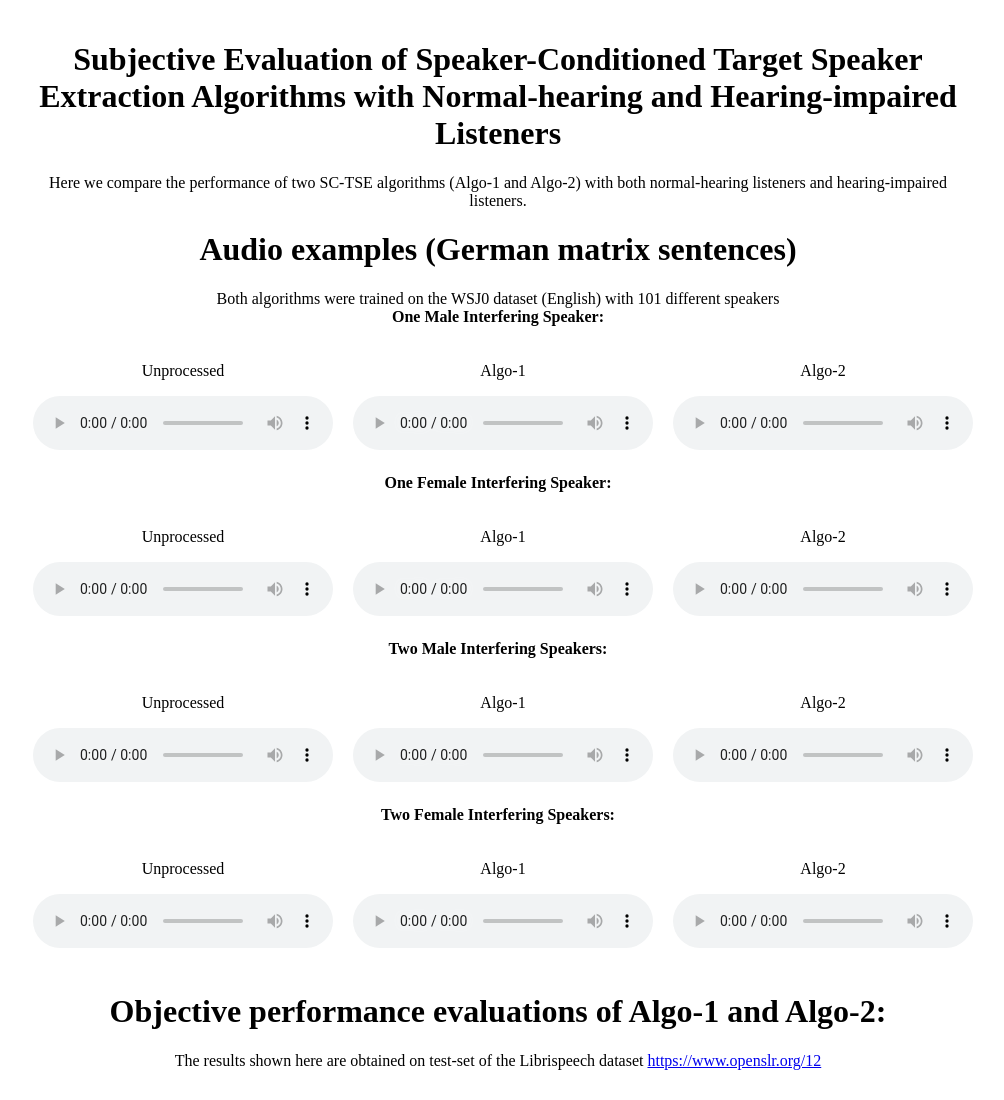
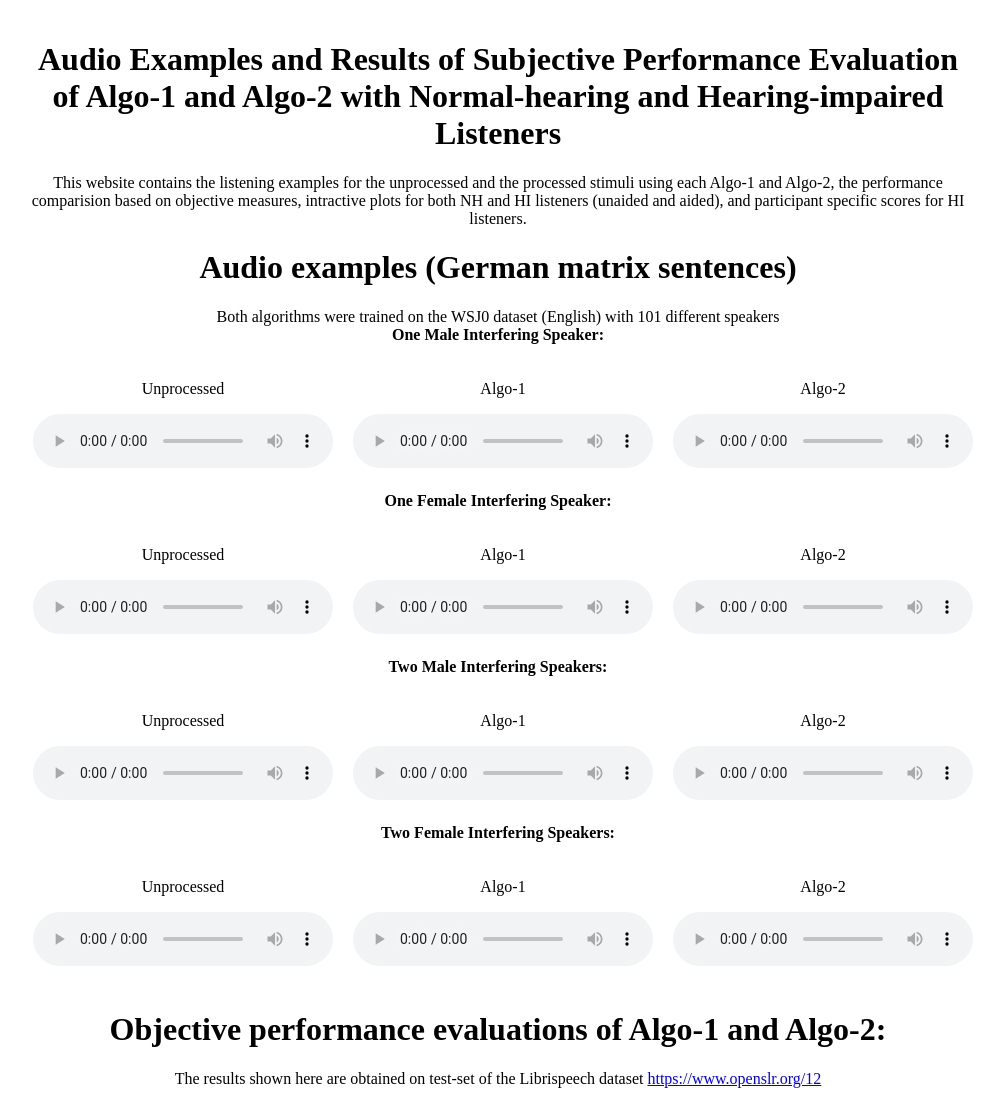
Before and after one commit to raginisinha/Interactive_comparisons, a plain HTML site: page index.html in a window 1280 px wide. Shown: the top 1100 px of the page, without its empty margins (142-1146 px from the left). Drawn offline with Linux system fonts and the light colour scheme.

Commit message:
Update index.html

```diff
--- a/index.html
+++ b/index.html
@@ -31,9 +31,9 @@
 </style>
 </head>
 <body>
-<h1>Subjective Evaluation of Speaker-Conditioned Target Speaker Extraction Algorithms with Normal-hearing and Hearing-impaired Listeners</h1>
+<h1>Audio Examples and Results of Subjective Performance Evaluation of Algo-1 and Algo-2 with Normal-hearing and Hearing-impaired Listeners</h1>
 <section>
-    <center> Here we compare the performance of two SC-TSE algorithms (Algo-1 and Algo-2) with both normal-hearing listeners and hearing-impaired listeners.</center>
+    <center> This website contains the listening examples for the unprocessed and the processed stimuli using each Algo-1 and Algo-2, the performance comparision based on objective measures, intractive plots for both NH and HI listeners (unaided and aided), and participant specific scores for HI listeners. </center>
 
     </section>
 
```
